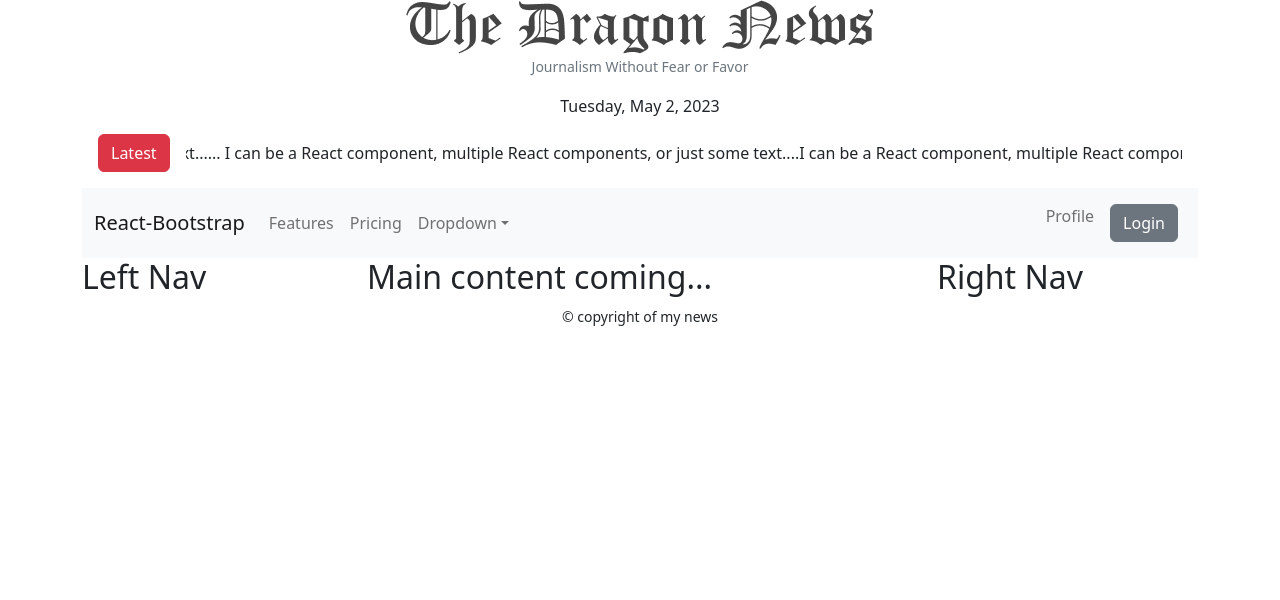
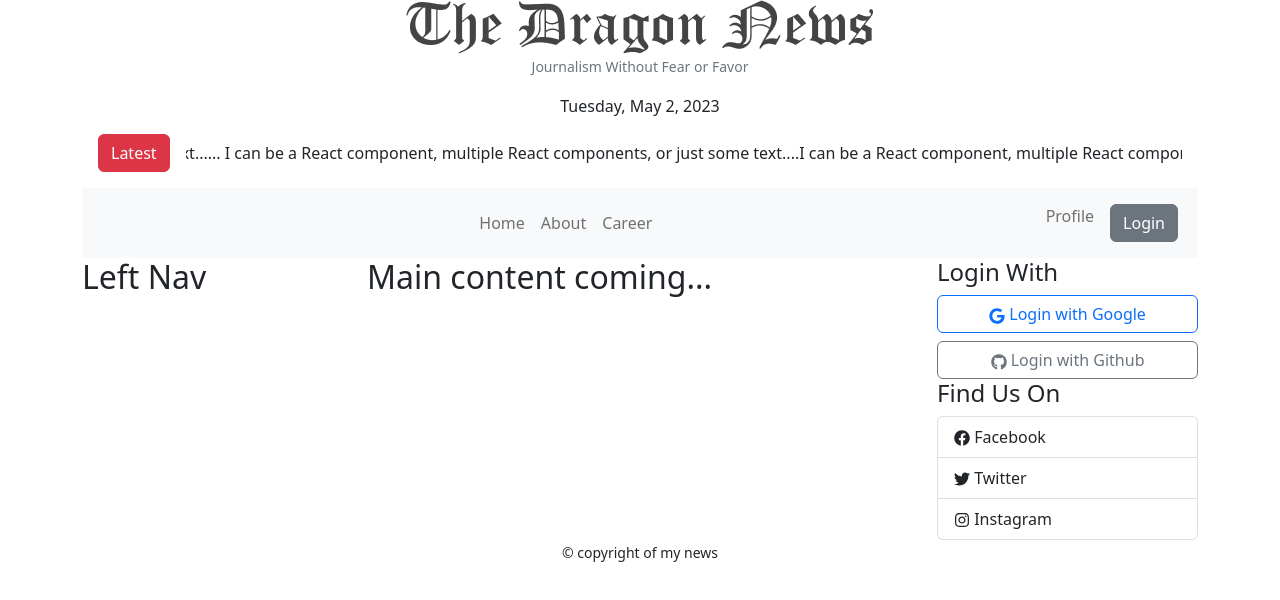
Before and after one commit to asrafsujan247/the-news-dragon, a React (Vite) app: page / in a window 1280 px wide. Shown: the top 600 px of the page. Built offline with nearby package versions, Linux system fonts and the light colour scheme.

Commit message:
added login with google and github button and find us on social media in right nav

```diff
--- a/package.json
+++ b/package.json
@@ -19,6 +19,7 @@
     "react-bootstrap": "^2.7.4",
     "react-dom": "^18.2.0",
     "react-fast-marquee": "^1.5.2",
+    "react-icons": "^4.8.0",
     "react-router-dom": "^6.11.0",
     "sort-by": "^1.2.0"
   },
--- a/src/pages/Shared/Header/Header.jsx
+++ b/src/pages/Shared/Header/Header.jsx
@@ -1,7 +1,7 @@
 import React from "react";
 import logo from "../../../assets/logo.png";
 import moment from "moment";
-import { Button, Container, Nav, NavDropdown, Navbar } from "react-bootstrap";
+import { Button, Container, Nav, Navbar } from "react-bootstrap";
 import Marquee from "react-fast-marquee";
 
 const Header = () => {
@@ -24,25 +24,12 @@ const Header = () => {
       </div>
       <Navbar collapseOnSelect expand="lg" bg="light" variant="light">
         <Container>
-          <Navbar.Brand href="#home">React-Bootstrap</Navbar.Brand>
           <Navbar.Toggle aria-controls="responsive-navbar-nav" />
           <Navbar.Collapse id="responsive-navbar-nav">
-            <Nav className="me-auto">
-              <Nav.Link href="#features">Features</Nav.Link>
-              <Nav.Link href="#pricing">Pricing</Nav.Link>
-              <NavDropdown title="Dropdown" id="collasible-nav-dropdown">
-                <NavDropdown.Item href="#action/3.1">Action</NavDropdown.Item>
-                <NavDropdown.Item href="#action/3.2">
-                  Another action
-                </NavDropdown.Item>
-                <NavDropdown.Item href="#action/3.3">
-                  Something
-                </NavDropdown.Item>
-                <NavDropdown.Divider />
-                <NavDropdown.Item href="#action/3.4">
-                  Separated link
-                </NavDropdown.Item>
-              </NavDropdown>
+            <Nav className="mx-auto">
+              <Nav.Link href="#features">Home</Nav.Link>
+              <Nav.Link href="#pricing">About</Nav.Link>
+              <Nav.Link href="#pricing">Career</Nav.Link>
             </Nav>
             <Nav>
               <Nav.Link href="#deets">Profile</Nav.Link>
--- a/src/pages/Shared/RightNav/RightNav.jsx
+++ b/src/pages/Shared/RightNav/RightNav.jsx
@@ -1,9 +1,37 @@
 import React from "react";
+import { Button, ListGroup } from "react-bootstrap";
+import {
+  FaGoogle,
+  FaGithub,
+  FaFacebook,
+  FaTwitter,
+  FaInstagram,
+} from "react-icons/fa";
 
 const RightNav = () => {
   return (
     <div>
-      <h2>Right Nav</h2>
+      <h4>Login With</h4>
+      <Button className="mb-2 w-100" variant="outline-primary">
+        <FaGoogle /> Login with Google
+      </Button>
+      <Button className="w-100" variant="outline-secondary">
+        <FaGithub /> Login with Github
+      </Button>
+      <div>
+        <h4>Find Us On</h4>
+        <ListGroup>
+          <ListGroup.Item>
+            <FaFacebook /> Facebook
+          </ListGroup.Item>
+          <ListGroup.Item>
+            <FaTwitter /> Twitter
+          </ListGroup.Item>
+          <ListGroup.Item>
+            <FaInstagram /> Instagram
+          </ListGroup.Item>
+        </ListGroup>
+      </div>
     </div>
   );
 };
```
Also changed, not shown: 1 other file (tests, documents, lock files or other folders).
